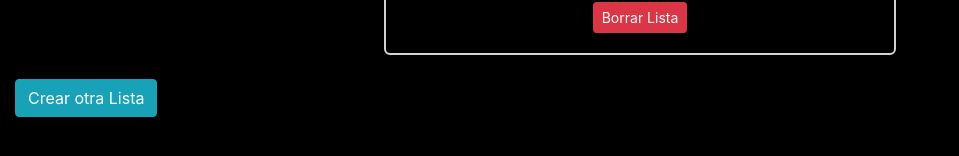
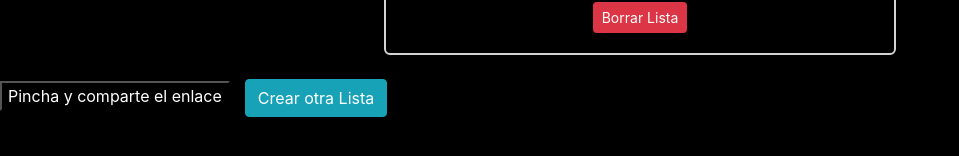
Before and after one commit to Onpointiscake/shareable-todo, a React (Create React App) app in the folder front/: page /lista/1 in a window 1280 px wide. Shown: the part 262-418 px from the top of the page, without its empty margins (0-959 px from the left). Built offline with nearby package versions, Linux system fonts and the light colour scheme; no server answers.

Commit message:
clipboard

```diff
--- a/front/package.json
+++ b/front/package.json
@@ -10,6 +10,7 @@
     "bootstrap": "^4.3.1",
     "eslint-plugin-react-hooks": "^2.2.0",
     "react": "^16.11.0",
+    "react-copy-to-clipboard": "^5.0.2",
     "react-dom": "^16.11.0",
     "react-router-dom": "^5.1.2",
     "react-scripts": "3.2.0"
--- a/front/src/Components/CreateList/CreateList.js
+++ b/front/src/Components/CreateList/CreateList.js
@@ -1,6 +1,7 @@
 import React, { Component } from 'react'
 import axios from 'axios'
 import { Link } from 'react-router-dom'
+import {CopyToClipboard} from 'react-copy-to-clipboard';
 
 
 export default class CreateList extends Component {
@@ -9,7 +10,8 @@ export default class CreateList extends Component {
     listaIsCreated: false,
     lista: "",
     id_lista: "",
-    items_local: []
+    items_local: [],
+    copied: false,
   }
 
   createList = (event) => {
@@ -141,8 +143,12 @@ export default class CreateList extends Component {
 
               <div className="double-links-wrap">
               <div className="get-link-wrapper">
-                <h5>¿Quieres que otras personas puedan colaborar en esta lista?</h5>
-                 <button type="button" class="btn btn-info" onClick={() => navigator.clipboard.writeText("https://arcane-everglades-30591.herokuapp.com/lista/"+this.state.id_lista)}>Copiar Enlace</button>
+
+                <CopyToClipboard text={"https://arcane-everglades-30591.herokuapp.com/lista/"+this.state.id_lista}
+                  onCopy={() => this.setState({copied: true})}>
+                  <button>Pincha y comparte el enlace</button>
+                </CopyToClipboard>
+
               </div>
               <div className="go-to-list-wrapper">
                 <p>O hazlo más tarde y partir de ahora consulta tu lista aquí</p>
--- a/front/src/Components/TheList/TheList.js
+++ b/front/src/Components/TheList/TheList.js
@@ -5,7 +5,7 @@ import axios from 'axios'
 
 import { faMarker } from "@fortawesome/free-solid-svg-icons";
 import { FontAwesomeIcon } from "@fortawesome/react-fontawesome"
-
+import {CopyToClipboard} from 'react-copy-to-clipboard';
 
 
 export default class TheList extends React.Component {
@@ -223,6 +223,10 @@ export default class TheList extends React.Component {
                         </button>
                     </div>
                 </div>
+                <CopyToClipboard text={"https://arcane-everglades-30591.herokuapp.com/lista/"+this.state.id_lista}
+                  onCopy={() => this.setState({copied: true})}>
+                  <button>Pincha y comparte el enlace</button>
+                </CopyToClipboard>
                 <Link to="/"><button className="btn btn-info button-create-otherList">Crear otra Lista</button></Link>
             </React.Fragment>
         )
```
Also changed, not shown: 2 other files (tests, documents, lock files or other folders).
